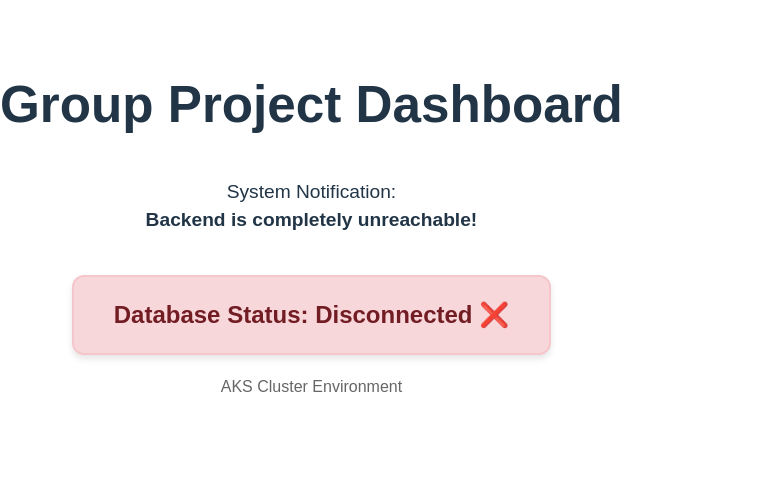
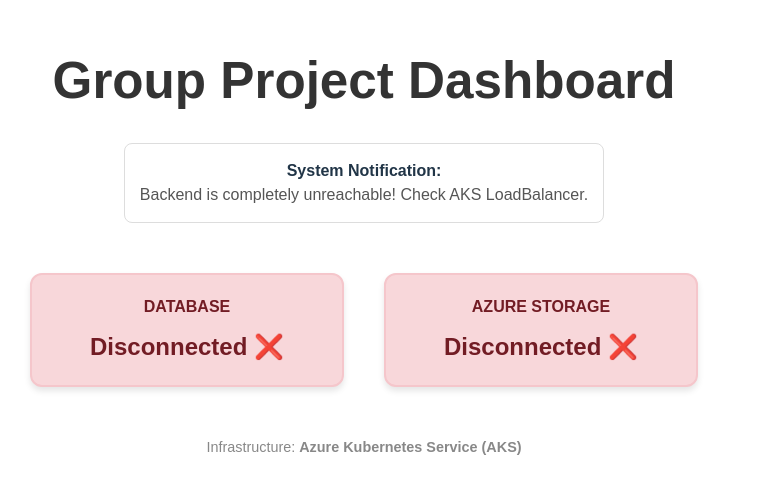
Before and after one commit to Nirmal-C/FixItPublic, a React app in the folder frontend/: page / in a window 1280 px wide. Shown: the part 179-672 px from the top of the page, without its empty margins (0-759 px from the left). Built offline with nearby package versions, Linux system fonts and the light colour scheme; no server answers; the HTML template or start-up script is replaced by a standard one.

Commit message:
feat: storage check added

```diff
--- a/frontend/src/App.jsx
+++ b/frontend/src/App.jsx
@@ -2,7 +2,11 @@ import { useEffect, useState } from 'react'
 
 function App() {
   const [message, setMessage] = useState('Connecting to API...')
-  const [dbStatus, setDbStatus] = useState({ loading: true, healthy: false })
+  const [status, setStatus] = useState({
+    loading: true,
+    dbHealthy: false,
+    storageHealthy: false
+  })
 
   useEffect(() => {
     const apiUrl = import.meta.env.VITE_API_URL || '';
@@ -11,49 +15,70 @@ function App() {
     fetch(`${apiUrl}/hello/`)
       .then(res => res.json())
       .then(data => setMessage(data.message))
-      .catch(() => setMessage('Backend is completely unreachable!'));
+      .catch(() => setMessage('Backend is completely unreachable! Check AKS LoadBalancer.'));
 
-    // 2. Check Database Specific Health
+    // 2. Check Unified Health (Database + Azure Storage)
     fetch(`${apiUrl}/health/`)
       .then(res => res.json())
       .then(data => {
-        if (data.database === 'connected') {
-          setDbStatus({ loading: false, healthy: true });
-        } else {
-          setDbStatus({ loading: false, healthy: false });
-          setMessage(data.message);
-        }
+        setStatus({
+          loading: false,
+          dbHealthy: data.database === 'connected',
+          storageHealthy: data.storage === 'connected'
+        });
+        if (data.message) setMessage(data.message);
       })
       .catch(() => {
-        setDbStatus({ loading: false, healthy: false });
+        setStatus({ loading: false, dbHealthy: false, storageHealthy: false });
       });
   }, [])
 
+  // Helper for dynamic card styling
+  const cardStyle = (isHealthy) => ({
+    display: 'inline-block',
+    margin: '10px',
+    padding: '20px 30px',
+    borderRadius: '12px',
+    minWidth: '250px',
+    backgroundColor: status.loading ? '#f0f0f0' : (isHealthy ? '#d4edda' : '#f8d7da'),
+    border: `2px solid ${isHealthy ? '#c3e6cb' : '#f5c6cb'}`,
+    color: isHealthy ? '#155724' : '#721c24',
+    boxShadow: '0 4px 6px rgba(0,0,0,0.1)',
+    transition: 'all 0.4s ease'
+  });
+
   return (
-    <div style={{ textAlign: 'center', marginTop: '50px', fontFamily: 'sans-serif' }}>
-      <h1>Group Project Dashboard</h1>
+    <div style={{ textAlign: 'center', marginTop: '50px', fontFamily: 'sans-serif', padding: '20px' }}>
+      <h1 style={{ color: '#333' }}>Group Project Dashboard</h1>
 
-      <div style={{ marginBottom: '30px', padding: '10px', fontSize: '1.2rem' }}>
-        System Notification: <br/>
-        <strong>{message}</strong>
+      <div style={{ marginBottom: '40px', padding: '15px', background: '#fff', borderRadius: '8px', display: 'inline-block', border: '1px solid #ddd' }}>
+        <strong>System Notification:</strong> <br/>
+        <span style={{ color: '#555' }}>{message}</span>
       </div>
 
-      <div style={{
-        display: 'inline-block',
-        padding: '20px 40px',
-        borderRadius: '12px',
-        backgroundColor: dbStatus.loading ? '#f0f0f0' : (dbStatus.healthy ? '#d4edda' : '#f8d7da'),
-        border: `2px solid ${dbStatus.healthy ? '#c3e6cb' : '#f5c6cb'}`,
-        color: dbStatus.healthy ? '#155724' : '#721c24',
-        boxShadow: '0 4px 6px rgba(0,0,0,0.1)',
-        transition: 'all 0.4s ease'
-      }}>
-        <h2 style={{ margin: 0 }}>
-          Database Status: {dbStatus.loading ? '🔍 Checking...' : (dbStatus.healthy ? 'Connected ✅' : 'Disconnected ❌')}
-        </h2>
+      <div style={{ display: 'flex', justifyContent: 'center', gap: '20px', flexWrap: 'wrap' }}>
+        {/* Database Status Card */}
+        <div style={cardStyle(status.dbHealthy)}>
+          <h3 style={{ margin: '0 0 10px 0', fontSize: '1rem', textTransform: 'uppercase' }}>Database</h3>
+          <h2 style={{ margin: 0 }}>
+            {status.loading ? '🔍 Checking...' : (status.dbHealthy ? 'Connected ✅' : 'Disconnected ❌')}
+          </h2>
+        </div>
+
+        {/* Azure Storage Status Card */}
+        <div style={cardStyle(status.storageHealthy)}>
+          <h3 style={{ margin: '0 0 10px 0', fontSize: '1rem', textTransform: 'uppercase' }}>Azure Storage</h3>
+          <h2 style={{ margin: 0 }}>
+            {status.loading ? '🔍 Checking...' : (status.storageHealthy ? 'Connected ✅' : 'Disconnected ❌')}
+          </h2>
+        </div>
       </div>
 
-      <p style={{ marginTop: '20px', color: '#666' }}>AKS Cluster Environment</p>
+      <div style={{ marginTop: '40px' }}>
+        <p style={{ color: '#888', fontSize: '0.9rem' }}>
+          Infrastructure: <strong>Azure Kubernetes Service (AKS)</strong>
+        </p>
+      </div>
     </div>
   )
 }
```
Also changed, not shown: 1 other file (tests, documents, lock files or other folders).
